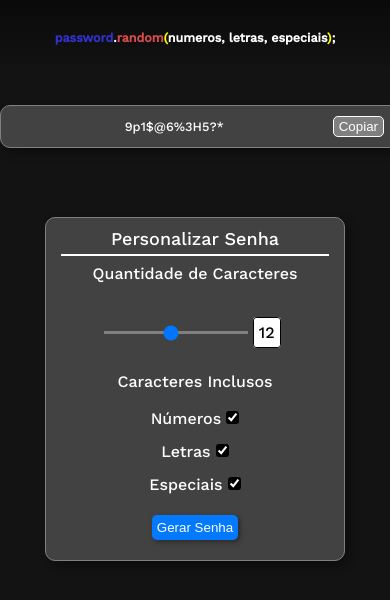
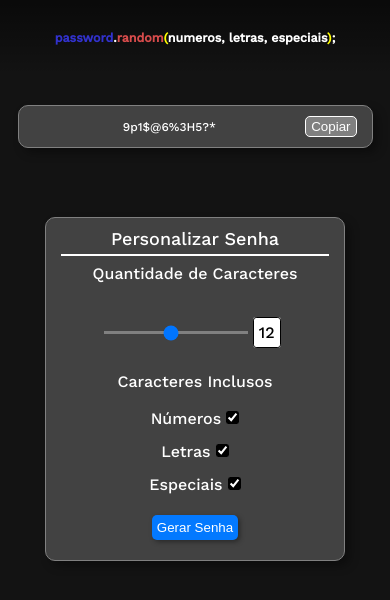
Before and after one commit to stringGustavo/gerador_senha_aleatoria, a plain HTML site: page index.html in a window 390 px wide. Drawn offline with nearby package versions, Linux system fonts and the light colour scheme.

Commit message:
17/09/2023 - 2

```diff
--- a/src/css/mobile.css
+++ b/src/css/mobile.css
@@ -5,8 +5,8 @@
 
     .result {
         align-items: center;
-        width: 400px;
-        font-size: 0.8rem;
+        width: 355px;
+        font-size: 0.75rem;
     }
 
     .main {
```
